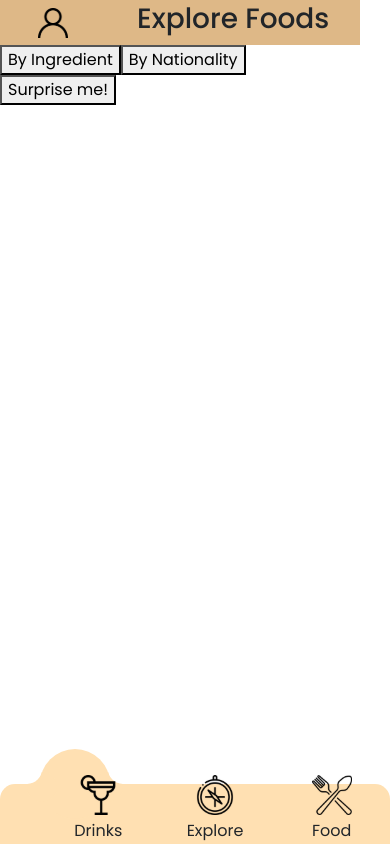
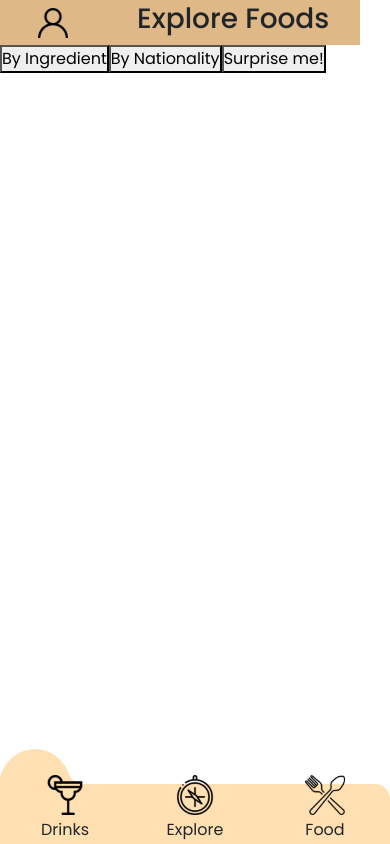
Before and after one commit to andreapmacedo/projeto-app-de-receitas, a React (Create React App) app: page /explore/foods in a window 390 px wide. Built offline with nearby package versions, Linux system fonts and the light colour scheme.

Commit message:
feito: ajusta suporte para responsividade

```diff
--- a/src/App.css
+++ b/src/App.css
@@ -2,6 +2,18 @@
   margin: 0;
   padding: 0;
   box-sizing: border-box;
-  width: 360px;
-  height: 540px;
+
 }
+
+body {
+  min-width: 360px;
+  display: flex;
+  /* justify-content: center; */
+  /* align-items: center; */
+}
+
+#root {
+  display: flex;
+  /* justify-content: center;
+  align-items: center; */
+}
--- a/src/App.js
+++ b/src/App.js
@@ -1,5 +1,6 @@
 import React from 'react';
 import 'bootstrap/dist/css/bootstrap.min.css';
+import './App.css';
 
 import {
   BrowserRouter as Router,
--- a/src/Components/Category.css
+++ b/src/Components/Category.css
@@ -1,10 +1,14 @@
 .category-container {
   display: flex;
+  min-width: 360px;
+  justify-content: space-around;
 }
 
 .category-container button {
   background-color: antiquewhite;
   border: none;
+  margin: 4px 2px 4px 2px;
+  font-size: 0.7em;
 }
 
 .category-container button:hover {
--- a/src/Components/Category.jsx
+++ b/src/Components/Category.jsx
@@ -94,7 +94,8 @@ export default function Category() {
         >
           { item.strCategory }
 
-        </button>)) }
+        </button>))
+      }
     </div>
   );
 }
--- a/src/Components/Footer.css
+++ b/src/Components/Footer.css
@@ -44,6 +44,7 @@
   /*  */
   position: fixed;
 	width: 100%;
+	min-width: 360px;
   bottom: 0;
   /*  */
 	height: 60px;
--- a/src/Components/Footer.jsx
+++ b/src/Components/Footer.jsx
@@ -104,7 +104,7 @@ function Footer() {
           onClick={ () => setRoute('foods') }
             // onClick={ () => setTimeout(function(){
             //   setRoute('foods');
-            // }, 300) }
+            // }, 3000) }
           >
             <button
               src={ Food }
@@ -124,7 +124,6 @@ function Footer() {
       </script>
       {/* <script type="module" src="https://unpkg.com/ionicons@5.5.2/dist/ionicons/ionicons.esm.js"></script> */}
       {/* <script nomodule src="https://unpkg.com/ionicons@5.5.2/dist/ionicons/ionicons.js"></script> */}
-
     </div>
   );
 }
--- a/src/Components/Header.css
+++ b/src/Components/Header.css
@@ -1,8 +1,6 @@
-body {
-  width: 360px;
-}
 
 header {
+  width: 100%;
   display: flex;
   flex-direction: column;
   justify-content: space-around;
@@ -26,7 +24,7 @@ header {
   background-color: burlywood;
   display: flex;
   justify-content: space-around;
-  width: 360px;
+  min-width: 360px;
 }
 
 .search-bar label {
--- a/src/Components/SearchMenu.css
+++ b/src/Components/SearchMenu.css
@@ -1,8 +1,8 @@
 .search-menu {
-  background-color: burlywood;
+  background-color: rgb(138, 93, 34);
   display: flex;
   flex-direction: column;
-  width: 360px;
+  min-width: 360px;
 }
 
 .filter-container {
--- a/src/Pages/Drinks.jsx
+++ b/src/Pages/Drinks.jsx
@@ -45,6 +45,7 @@ function Drinks() {
     <div className="foods">
       <Header />
       <Category />
+      <div className="item-container">
         {dataApiDrinks.length === 1 && typeFilter === 'input' ? handleResponse()
           : dataApiDrinks.map((drink, index) => (
             (index < MAX_QUANTITY_RECIPES)
@@ -64,8 +65,8 @@ function Drinks() {
                 </div>
               </div>
             </Link>)
-
           ))}
+      </div>
       <Footer />
     </div>
   );
--- a/src/Pages/Explore.jsx
+++ b/src/Pages/Explore.jsx
@@ -2,6 +2,7 @@ import React from 'react';
 import { Link } from 'react-router-dom';
 import Header from '../Components/Header';
 import Footer from '../Components/Footer';
+
 
 function Explore() {
   return (
--- a/src/Pages/Foods.css
+++ b/src/Pages/Foods.css
@@ -1,6 +1,15 @@
+
 .foods {
+/* min-width: 360px; */
+background-color: antiquewhite;
+}
+
+.foods .item-container {
   background-color: antiquewhite;
   display: flex;
   flex-wrap: wrap;
   justify-content: center;
+  align-items: flex-start;
+  /* align-items: center; */
+  /* height: 100vh; */
 }
--- a/src/Pages/Foods.jsx
+++ b/src/Pages/Foods.jsx
@@ -1,10 +1,8 @@
 import React, { useContext, useEffect } from 'react';
 import { useHistory, Link } from 'react-router-dom';
-
-import RecipesContext from '../Context/RecipesContext';
-
 import Header from '../Components/Header';
 import apiFoods from '../services/dataFoods';
+import RecipesContext from '../Context/RecipesContext';
 import Footer from '../Components/Footer';
 import Category from '../Components/Category';
 
@@ -46,6 +44,7 @@ function Foods() {
     <div className="foods">
       <Header />
       <Category />
+      <div className="item-container">
         {dataApiFoods.length === 1 && typeFilter === 'input' ? handleResponse()
           : dataApiFoods.map((food, index) => (
             (index < MAX_QUANTITY_RECIPES)
@@ -71,8 +70,9 @@ function Foods() {
                 </div>
               </div>
             </Link>)
-
-        ))}
+          ))
+        }
+      </div>
       <Footer />
     </div>
   );
```
Lines whose indentation alone changed are shown as unchanged.
